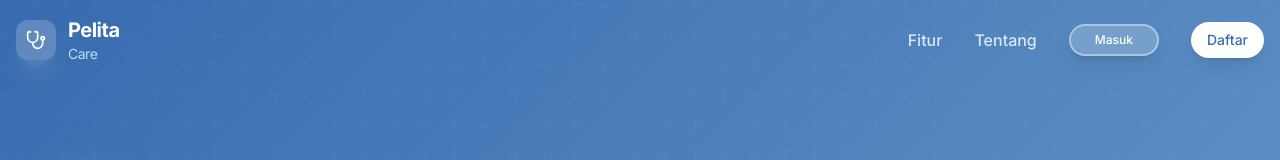
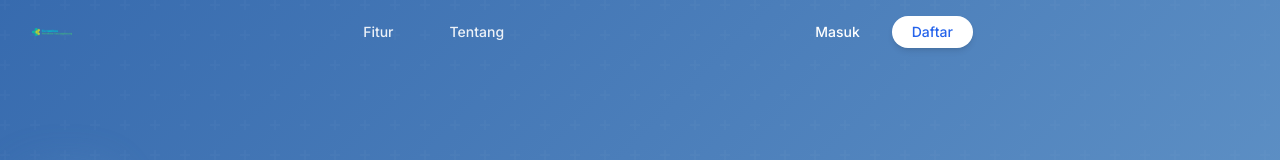
Before and after one commit to aryasetiap/paliatif-care-web, a Next.js app: page / in a window 1280 px wide. Shown: the top 160 px of the page. Built offline with nearby package versions, Linux system fonts and the light colour scheme.

Commit message:
feat: enhance header and navigation components with improved styles and functionality

```diff
--- a/src/components/layout/header.tsx
+++ b/src/components/layout/header.tsx
@@ -39,65 +39,72 @@ export function Header({ user }: HeaderProps) {
   }
 
   const navigation = [
-    { name: 'Dashboard', href: '/dashboard', icon: Activity },
-    { name: 'Pasien', href: '/pasien', icon: User },
-    { name: 'Screening Baru', href: '/screening/new', icon: FileText },
-    { name: 'Edukasi', href: '/edukasi', icon: Activity },
+    { name: 'Dashboard', href: '/dashboard', icon: Activity, description: 'Overview utama' },
+    { name: 'Pasien', href: '/pasien', icon: User, description: 'Data pasien' },
+    { name: 'Screening', href: '/screening/new', icon: FileText, description: 'Screening baru' },
+    { name: 'Edukasi', href: '/edukasi', icon: Activity, description: '8 penyakit terminal' },
   ]
 
   return (
     <header className="sticky top-0 z-50 w-full border-b bg-white/80 backdrop-blur-md supports-[backdrop-filter]:bg-white/60 shadow-sm">
       <div className="container flex h-16 items-center justify-between px-4">
         {/* Logo and Brand */}
-        <div className="flex items-center space-x-4">
+        <div className="flex items-center space-x-3">
           {/* Mobile Menu Trigger */}
           <Sheet>
             <SheetTrigger asChild>
               <Button
                 variant="ghost"
-                className="mr-2 px-0 text-base hover:bg-transparent focus-visible:bg-transparent focus-visible:ring-0 focus-visible:ring-offset-0 md:hidden"
+                className="mr-2 px-0 text-base hover:bg-transparent focus-visible:bg-transparent focus-visible:ring-0 focus-visible:ring-offset-0 lg:hidden"
               >
-                <Menu className="h-6 w-6" />
+                <Menu className="h-5 w-5" />
                 <span className="sr-only">Toggle Menu</span>
               </Button>
             </SheetTrigger>
-            <SheetContent side="left" className="pr-0">
+            <SheetContent side="left" className="pr-0 w-80">
               <MobileNav navigation={navigation} />
             </SheetContent>
           </Sheet>
 
-          <Link href="/dashboard" className="flex items-center space-x-2 group">
-            <motion.div
-              whileHover={{ scale: 1.1, rotate: 5 }}
+          <Link href="/dashboard" className="flex items-center space-x-3 group">
+            <motion.img
+              whileHover={{ scale: 1.05 }}
               whileTap={{ scale: 0.95 }}
-              className="flex h-8 w-8 items-center justify-center rounded-lg healthcare-gradient text-white shadow-md group-hover:shadow-lg transition-shadow"
-            >
-              <Activity className="h-4 w-4" />
-            </motion.div>
-            <span className="hidden font-bold text-lg sm:inline-block text-gradient-primary">
-              PelitaCare
-            </span>
+              src="/assets/logo_poltekes.png"
+              alt="Poltekes"
+              className="h-auto w-10 transition-all duration-300"
+              style={{ height: 'auto', maxHeight: '2.5rem' }}
+            />
+            <div className="hidden sm:block">
+              <span className="font-bold text-lg text-gradient-primary block leading-tight">
+                PelitaCare
+              </span>
+              <span className="text-xs text-muted-foreground">
+                Sistem Paliatif Terpadu
+              </span>
+            </div>
           </Link>
         </div>
 
         {/* Desktop Navigation */}
-        <nav className="hidden md:flex items-center space-x-8 text-sm font-medium">
+        <nav className="hidden lg:flex items-center space-x-1 text-sm font-medium">
           {navigation.map((item) => {
             const Icon = item.icon
             const isActive = pathname === item.href
             return (
               <motion.div
                 key={item.name}
-                whileHover={{ y: -2 }}
+                whileHover={{ y: -1 }}
                 whileTap={{ y: 0 }}
+                className="relative"
               >
                 <Link
                   href={item.href}
                   className={cn(
-                    "flex items-center space-x-2 px-3 py-2 rounded-lg transition-all duration-200",
+                    "group relative flex items-center space-x-3 px-4 py-2.5 rounded-xl transition-all duration-200 mx-0.5",
                     isActive
                       ? "bg-primary/10 text-primary shadow-sm"
-                      : "text-foreground/60 hover:text-foreground hover:bg-gray-50"
+                      : "text-foreground/70 hover:text-foreground hover:bg-gray-50/80"
                   )}
                 >
                   <motion.div
@@ -105,11 +112,23 @@ export function Header({ user }: HeaderProps) {
                       scale: isActive ? 1.1 : 1,
                     }}
                     transition={{ type: "spring", stiffness: 400, damping: 10 }}
+                    className="flex-shrink-0"
                   >
                     <Icon className="h-4 w-4" />
                   </motion.div>
-                  <span className="font-medium">{item.name}</span>
+                  <div className="flex flex-col leading-tight">
+                    <span className="font-medium">{item.name}</span>
+                    <span className="text-xs text-muted-foreground leading-tight">{item.description}</span>
+                  </div>
                 </Link>
+                {/* Active indicator */}
+                {isActive && (
+                  <motion.div
+                    layoutId="activeNav"
+                    className="absolute bottom-0 left-1/2 transform -translate-x-1/2 w-8 h-0.5 bg-primary rounded-full"
+                    transition={{ type: "spring", stiffness: 500, damping: 30 }}
+                  />
+                )}
               </motion.div>
             )
           })}
@@ -203,6 +222,7 @@ interface MobileNavProps {
     name: string
     href: string
     icon: any
+    description: string
   }>
 }
 
@@ -210,18 +230,31 @@ function MobileNav({ navigation }: MobileNavProps) {
   const pathname = usePathname()
 
   return (
-    <div className="flex flex-col space-y-4 p-4">
+    <div className="flex flex-col h-full">
+      {/* Header */}
       <motion.div
         initial={{ opacity: 0, scale: 0.9 }}
         animate={{ opacity: 1, scale: 1 }}
-        className="flex items-center space-x-3 pb-4 border-b border-gray-100"
+        className="flex items-center space-x-3 p-6 border-b border-gray-100 bg-gray-50/50"
       >
-        <div className="flex h-8 w-8 items-center justify-center rounded-lg healthcare-gradient text-white shadow-md">
-          <Activity className="h-4 w-4" />
+        <motion.img
+          src="/assets/logo_poltekes.png"
+          alt="Poltekes"
+          className="h-auto w-10"
+          style={{ height: 'auto', maxHeight: '2.5rem' }}
+        />
+        <div>
+          <span className="font-bold text-lg text-gradient-primary block leading-tight">
+            PelitaCare
+          </span>
+          <span className="text-xs text-muted-foreground">
+            Sistem Paliatif Terpadu
+          </span>
         </div>
-        <span className="font-bold text-lg text-gradient-primary">PelitaCare</span>
       </motion.div>
-      <nav className="flex flex-col space-y-1">
+
+      {/* Navigation */}
+      <nav className="flex-1 p-4 space-y-1">
         {navigation.map((item, index) => {
           const Icon = item.icon
           const isActive = pathname === item.href
@@ -235,10 +268,10 @@ function MobileNav({ navigation }: MobileNavProps) {
               <Link
                 href={item.href}
                 className={cn(
-                  "flex items-center space-x-3 rounded-xl px-4 py-3 text-sm font-medium transition-all duration-200",
+                  "flex items-center space-x-4 rounded-xl px-4 py-4 text-sm font-medium transition-all duration-200 group",
                   isActive
-                    ? "bg-primary/10 text-primary shadow-sm"
-                    : "text-foreground/60 hover:text-foreground hover:bg-gray-50"
+                    ? "bg-primary/10 text-primary shadow-sm border border-primary/20"
+                    : "text-foreground/70 hover:text-foreground hover:bg-gray-50/80"
                 )}
               >
                 <motion.div
@@ -246,15 +279,37 @@ function MobileNav({ navigation }: MobileNavProps) {
                     scale: isActive ? 1.1 : 1,
                   }}
                   transition={{ type: "spring", stiffness: 400, damping: 10 }}
+                  className={cn(
+                    "flex h-10 w-10 items-center justify-center rounded-lg transition-colors",
+                    isActive ? "bg-primary text-white" : "bg-gray-100 text-gray-600 group-hover:bg-gray-200"
+                  )}
                 >
-                  <Icon className="h-4 w-4" />
+                  <Icon className="h-5 w-5" />
                 </motion.div>
-                <span className="font-medium">{item.name}</span>
+                <div className="flex flex-col leading-tight flex-1">
+                  <span className="font-medium">{item.name}</span>
+                  <span className="text-xs text-muted-foreground leading-tight">{item.description}</span>
+                </div>
+                {isActive && (
+                  <motion.div
+                    layoutId="mobileActiveNav"
+                    className="w-2 h-2 bg-primary rounded-full"
+                    transition={{ type: "spring", stiffness: 500, damping: 30 }}
+                  />
+                )}
               </Link>
             </motion.div>
           )
         })}
       </nav>
+
+      {/* Footer */}
+      <div className="p-4 border-t border-gray-100 bg-gray-50/30">
+        <div className="text-xs text-muted-foreground text-center">
+          <p>Poliiteknik Kesehatan</p>
+          <p>Sistem Paliatif Terpadu v1.0</p>
+        </div>
+      </div>
     </div>
   )
 }
--- a/src/components/ui/header-nav.tsx
+++ b/src/components/ui/header-nav.tsx
@@ -1,8 +1,9 @@
 'use client'
 
 import Link from 'next/link'
+import Image from 'next/image'
 import { Button } from '@/components/ui/button'
-import { Stethoscope } from 'lucide-react'
+import { Activity, Settings } from 'lucide-react'
 import { useState, useEffect } from 'react'
 import { handleAnchorLinkClick } from '@/lib/utils'
 import { motion } from 'framer-motion'
@@ -31,223 +32,185 @@ export default function HeaderNav() {
     }
   }, [])
 
-  // Get current header height for smooth scroll calculations
-  // const getHeaderHeight = () => {
-  //   if (typeof window !== 'undefined') {
-  //     const header = document.querySelector('header')
-  //     return header ? header.offsetHeight : 88
-  //   }
-  //   return 88
-  // }
-
   return (
     <header
-      className={`fixed top-0 left-0 right-0 z-50 transition-all duration-500 ease-out ${
+      className={`fixed top-0 left-0 right-0 z-50 transition-all duration-300 ease-out ${
         isScrolled
-          ? 'bg-white/98 backdrop-blur-xl shadow-xl border-b border-gray-100/50 py-2'
-          : 'bg-transparent py-4'
+          ? 'bg-white/95 backdrop-blur-md shadow-lg border-b border-gray-100/50'
+          : 'bg-transparent'
       }`}
     >
-      <div className="container mx-auto px-4">
-        <div className="flex justify-between items-center">
+      <div className="container mx-auto px-4 sm:px-6 lg:px-8">
+        <div className="flex justify-between items-center h-16 max-w-7xl mx-auto">
           <Link href="/" className="flex items-center space-x-3 group">
-            <div className={`relative flex h-10 w-10 items-center justify-center rounded-xl transition-all duration-500 ease-out transform group-hover:scale-110 ${
-              isScrolled
-                ? 'healthcare-gradient shadow-lg shadow-primary/25'
-                : 'bg-white/20 backdrop-blur-md shadow-xl shadow-white/10'
-            }`}>
-              <div className={`absolute inset-0 rounded-xl healthcare-gradient opacity-0 group-hover:opacity-100 transition-opacity duration-300`}></div>
-              <Stethoscope className={`relative h-5 w-5 transition-all duration-300 ${
-                isScrolled ? 'text-white' : 'text-white'
-              }`} />
-            </div>
-            <span className={`font-bold text-xl tracking-tight transition-all duration-300 ${
-              isScrolled ? 'text-gray-900' : 'text-white'
-            }`}>
-              Pelita
-              <span className={`block text-sm font-normal transition-all duration-300 ${
-                isScrolled ? 'text-primary' : 'text-primary-light'
-              }`}>
-                Care
-              </span>
-            </span>
+            <motion.div
+              whileHover={{ scale: 1.05 }}
+              whileTap={{ scale: 0.95 }}
+              className="flex items-center justify-center"
+            >
+              <Image
+                src="/assets/logo_poltekes.png"
+                alt="Poltekes"
+                width={40}
+                height={40}
+                className="object-contain"
+              />
+            </motion.div>
           </Link>
 
           {/* Desktop Navigation */}
-          <nav className="hidden md:flex items-center space-x-8">
+          <nav className="hidden md:flex items-center space-x-6">
             <a
               href="#features"
               onClick={(e) => handleAnchorLinkClick(e, '#features')}
-              className={`relative transition-all duration-300 font-medium group ${
+              className={`relative px-4 py-2 text-sm font-medium transition-all duration-300 rounded-lg hover:bg-gray-50/80 ${
                 isScrolled
-                  ? 'text-gray-600 hover:text-primary'
-                  : 'text-white/80 hover:text-white'
+                  ? 'text-gray-700 hover:text-blue-600'
+                  : 'text-white/90 hover:text-white hover:bg-white/10'
               }`}
             >
               Fitur
-              <span className={`absolute bottom-0 left-0 w-0 h-0.5 transition-all duration-300 group-hover:w-full ${
-                isScrolled ? 'bg-primary' : 'bg-white'
-              }`}></span>
             </a>
             <a
               href="#about"
               onClick={(e) => handleAnchorLinkClick(e, '#about')}
-              className={`relative transition-all duration-300 font-medium group ${
+              className={`relative px-4 py-2 text-sm font-medium transition-all duration-300 rounded-lg hover:bg-gray-50/80 ${
                 isScrolled
-                  ? 'text-gray-600 hover:text-primary'
-                  : 'text-white/80 hover:text-white'
+                  ? 'text-gray-700 hover:text-blue-600'
+                  : 'text-white/90 hover:text-white hover:bg-white/10'
               }`}
             >
               Tentang
-              <span className={`absolute bottom-0 left-0 w-0 h-0.5 transition-all duration-300 group-hover:w-full ${
-                isScrolled ? 'bg-primary' : 'bg-white'
-              }`}></span>
             </a>
+          </nav>
+
+          {/* Desktop Actions */}
+          <div className="hidden md:flex items-center space-x-3">
             <Button
+              variant="ghost"
               size="sm"
-              className={`relative transition-all duration-300 font-medium rounded-full group shadow-lg hover:shadow-xl transform hover:scale-105 px-6 py-2 border-0 ${
-                isScrolled
-                  ? 'bg-gradient-to-r from-primary to-primary-light hover:from-primary/90 hover:to-primary-light/90 text-white'
-                  : 'bg-white/20 backdrop-blur-sm border-2 border-white/40 text-white hover:bg-white hover:text-primary hover:border-transparent'
+              className={`px-5 py-2 text-sm font-medium transition-all duration-300 rounded-full ${
+                isScrolled ? 'text-gray-700 hover:bg-gray-100' : 'text-white hover:bg-white/20'
               }`}
               asChild
             >
-              <Link href="/login">
-                Masuk
-              </Link>
+              <Link href="/login">Masuk</Link>
             </Button>
             <Button
-              className={`relative transition-all duration-300 font-medium rounded-full overflow-hidden group shadow-lg hover:shadow-xl transform hover:scale-105 ${
+              size="sm"
+              className={`px-5 py-2 text-sm font-medium transition-all duration-300 rounded-full shadow-md hover:shadow-lg ${
                 isScrolled
-                  ? 'healthcare-gradient text-white hover:from-primary/90 hover:to-primary-light/90'
-                  : 'bg-white text-primary hover:bg-primary-cream/50'
+                  ? 'bg-blue-600 text-white hover:bg-blue-700'
+                  : 'bg-white text-blue-600 hover:bg-gray-50'
               }`}
               asChild
             >
-              <Link href="/register">
-                Daftar
-                <div className={`absolute inset-0 transition-all duration-300 ${
-                  isScrolled
-                    ? 'healthcare-gradient opacity-0 group-hover:opacity-100'
-                    : 'bg-primary opacity-0 group-hover:opacity-100'
-                }`}></div>
-              </Link>
+              <Link href="/register">Daftar</Link>
             </Button>
-          </nav>
+          </div>
 
           {/* Mobile menu button */}
+          <motion.div whileHover={{ scale: 1.1 }} whileTap={{ scale: 0.9 }}>
             <Button
               variant="ghost"
               size="icon"
               className={`md:hidden transition-all duration-300 rounded-xl group ${
                 isScrolled
-                ? 'text-gray-700 hover:bg-gray-100 hover:scale-110'
-                : 'text-white hover:bg-white/20 backdrop-blur-md hover:scale-110'
+                  ? 'text-gray-700 hover:bg-gray-100'
+                  : 'text-white hover:bg-white/20 backdrop-blur-md'
               }`}
               onClick={() => setIsMenuOpen(!isMenuOpen)}
             >
-            <div className="relative w-5 h-5">
-              <span className={`absolute top-1 left-0 w-5 h-0.5 transition-all duration-300 ${
-                isMenuOpen ? 'rotate-45 translate-y-2' : ''
-              } ${
+              <div className="relative w-6 h-6">
+                <motion.span
+                  animate={{
+                    rotate: isMenuOpen ? 45 : 0,
+                    y: isMenuOpen ? 8 : 0,
+                  }}
+                  className={`absolute top-1.5 left-0 w-6 h-0.5 transition-colors duration-300 ${
                     isScrolled ? 'bg-gray-700' : 'bg-white'
-              }`}></span>
-              <span className={`absolute top-2.5 left-0 w-5 h-0.5 transition-all duration-300 ${
-                isMenuOpen ? 'opacity-0' : ''
-              } ${
+                  }`}
+                />
+                <motion.span
+                  animate={{
+                    opacity: isMenuOpen ? 0 : 1,
+                  }}
+                  className={`absolute top-3 left-0 w-6 h-0.5 transition-colors duration-300 ${
                     isScrolled ? 'bg-gray-700' : 'bg-white'
-              }`}></span>
-              <span className={`absolute top-4 left-0 w-5 h-0.5 transition-all duration-300 ${
-                isMenuOpen ? '-rotate-45 -translate-y-2' : ''
-              } ${
+                  }`}
+                />
+                <motion.span
+                  animate={{
+                    rotate: isMenuOpen ? -45 : 0,
+                    y: isMenuOpen ? -8 : 0,
+                  }}
+                  className={`absolute top-4.5 left-0 w-6 h-0.5 transition-colors duration-300 ${
                     isScrolled ? 'bg-gray-700' : 'bg-white'
-              }`}></span>
+                  }`}
+                />
               </div>
             </Button>
+          </motion.div>
         </div>
 
         {/* Mobile Navigation */}
         <motion.div
-          initial={{ opacity: 0, y: -20, height: 0 }}
-          animate={isMenuOpen ? { opacity: 1, y: 0, height: 'auto' } : { opacity: 0, y: -20, height: 0 }}
-          transition={{ duration: 0.3, ease: "easeOut" }}
-          className={`md:hidden mt-4 rounded-2xl overflow-hidden transition-all duration-300 ${
+          initial={{ opacity: 0, y: -10, height: 0 }}
+          animate={
+            isMenuOpen ? { opacity: 1, y: 0, height: 'auto' } : { opacity: 0, y: -10, height: 0 }
+          }
+          transition={{ duration: 0.3, ease: 'easeOut' }}
+          className={`md:hidden mt-3 rounded-xl overflow-hidden transition-all duration-300 ${
             isScrolled
-              ? 'bg-white/98 backdrop-blur-xl shadow-2xl border border-gray-100/50'
-              : 'bg-white/20 backdrop-blur-md border border-white/30'
+              ? 'bg-white shadow-xl border border-gray-100'
+              : 'bg-white/95 backdrop-blur-md border border-gray-200'
           }`}
         >
-          <nav className="p-6 space-y-4">
-            <motion.a
+          <nav className="p-3 space-y-1">
+            <a
               href="#features"
-              initial={{ opacity: 0, x: -20 }}
-              animate={isMenuOpen ? { opacity: 1, x: 0 } : { opacity: 0, x: -20 }}
-              transition={{ duration: 0.2, delay: 0.1 }}
-              className={`block transition-colors duration-300 font-medium ${
-                isScrolled
-                  ? 'text-gray-700 hover:text-blue-600 hover:bg-blue-50'
-                  : 'text-white/90 hover:text-white hover:bg-white/10'
-              } py-3 px-4 rounded-lg`}
+              className="flex items-center space-x-3 px-4 py-3 text-sm font-medium text-gray-700 hover:text-blue-600 hover:bg-blue-50 rounded-lg transition-colors"
               onClick={(e) => {
                 handleAnchorLinkClick(e, '#features')
                 setIsMenuOpen(false)
               }}
             >
-              Fitur
-            </motion.a>
-            <motion.a
+              <div className="w-6 h-6 flex items-center justify-center rounded bg-blue-100">
+                <Activity className="h-3.5 w-3.5 text-blue-600" />
+              </div>
+              <span>Fitur</span>
+            </a>
+            <a
               href="#about"
-              initial={{ opacity: 0, x: -20 }}
-              animate={isMenuOpen ? { opacity: 1, x: 0 } : { opacity: 0, x: -20 }}
-              transition={{ duration: 0.2, delay: 0.2 }}
-              className={`block transition-colors duration-300 font-medium ${
-                isScrolled
-                  ? 'text-gray-700 hover:text-blue-600 hover:bg-blue-50'
-                  : 'text-white/90 hover:text-white hover:bg-white/10'
-              } py-3 px-4 rounded-lg`}
+              className="flex items-center space-x-3 px-4 py-3 text-sm font-medium text-gray-700 hover:text-blue-600 hover:bg-blue-50 rounded-lg transition-colors"
               onClick={(e) => {
                 handleAnchorLinkClick(e, '#about')
                 setIsMenuOpen(false)
               }}
             >
-              Tentang
-            </motion.a>
-            <motion.div
-              initial={{ opacity: 0, x: -20 }}
-              animate={isMenuOpen ? { opacity: 1, x: 0 } : { opacity: 0, x: -20 }}
-              transition={{ duration: 0.2, delay: 0.3 }}
-              className="pt-2 border-t border-gray-200/20"
-            >
+              <div className="w-6 h-6 flex items-center justify-center rounded bg-blue-100">
+                <Settings className="h-3.5 w-3.5 text-blue-600" />
+              </div>
+              <span>Tentang</span>
+            </a>
+
+            <div className="pt-2 mt-2 border-t border-gray-200 space-y-2">
               <Link
                 href="/login"
-                className={`block transition-colors duration-300 font-medium ${
-                  isScrolled
-                    ? 'text-gray-700 hover:text-blue-600 hover:bg-blue-50'
-                    : 'text-white/90 hover:text-white hover:bg-white/10'
-                } py-3 px-4 rounded-lg`}
+                className="flex items-center justify-center px-4 py-2.5 text-sm font-medium text-gray-700 hover:bg-gray-100 rounded-lg transition-colors"
                 onClick={() => setIsMenuOpen(false)}
               >
                 Masuk
               </Link>
-            </motion.div>
-            <motion.div
-              initial={{ opacity: 0, x: -20 }}
-              animate={isMenuOpen ? { opacity: 1, x: 0 } : { opacity: 0, x: -20 }}
-              transition={{ duration: 0.2, delay: 0.4 }}
-            >
               <Button
-                className={`w-full transition-all duration-300 rounded-full font-medium shadow-lg hover:shadow-xl transform hover:scale-105 ${
-                  isScrolled
-                    ? 'bg-gradient-to-r from-blue-600 to-blue-700 text-white hover:from-blue-700 hover:to-blue-800'
-                    : 'bg-white text-blue-900 hover:bg-gray-50'
-                }`}
+                className="w-full px-4 py-2.5 text-sm font-medium bg-blue-600 text-white hover:bg-blue-700 rounded-lg transition-colors"
                 asChild
               >
                 <Link href="/register" onClick={() => setIsMenuOpen(false)}>
                   Daftar
                 </Link>
               </Button>
-            </motion.div>
+            </div>
           </nav>
         </motion.div>
       </div>
```
Lines whose indentation alone changed are shown as unchanged.
